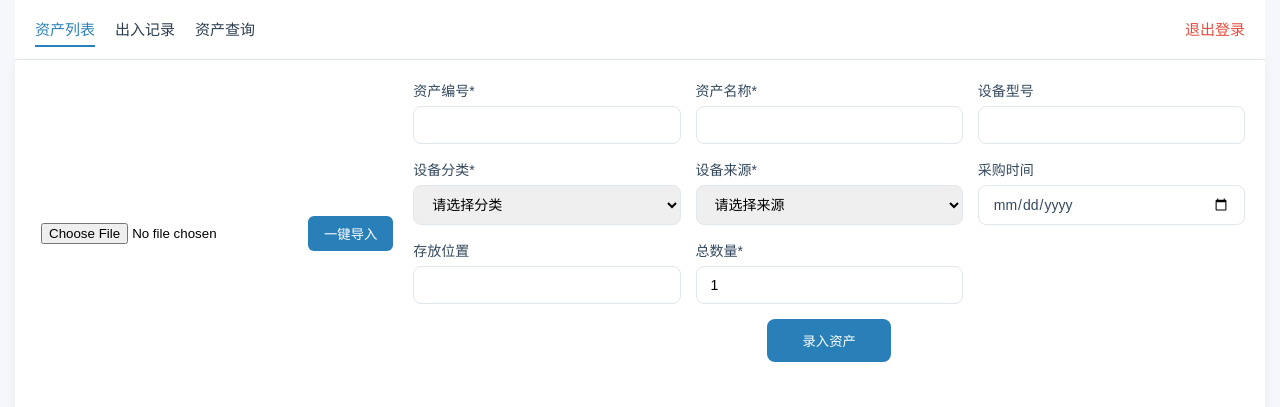
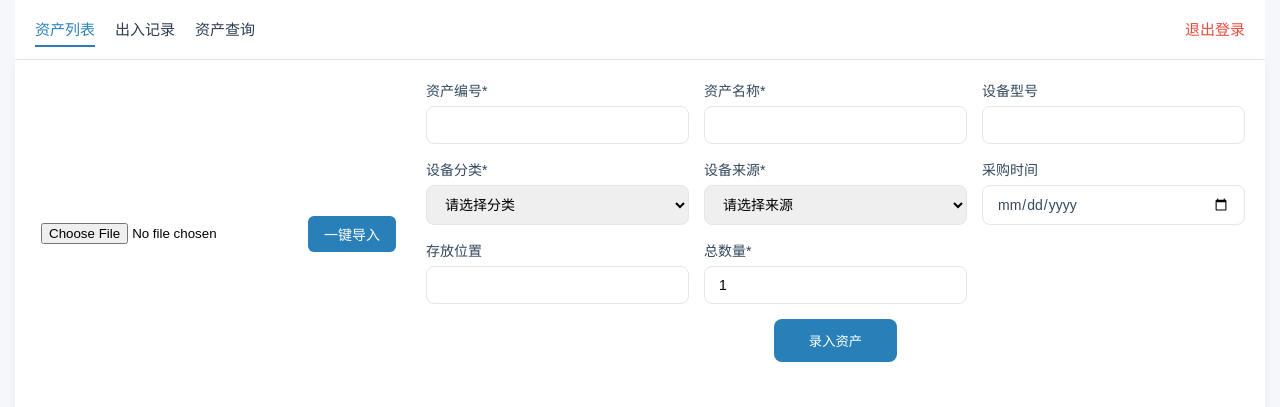
Before and after one commit to liuhuaqing446/lab-asset, a Flask app: page / in a window 1280 px wide. Shown: the part 97-504 px from the top of the page. Run offline with Flask 3, Linux system fonts and the light colour scheme; the visitor is signed in with stand-in values (Sample User, id 1); data that the repository does not hold is empty.

Commit message:
Update index.html

```diff
--- a/templates/index.html
+++ b/templates/index.html
@@ -50,12 +50,17 @@
         .category-2 { background: #e67e22; }
         .category-3 { background: #7f8c8d; }
         .btn-delete { padding: 6px 14px; background: #e74c3c; color: #fff; border: none; border-radius: 6px; cursor: pointer; }
+        /* 新增：导入按钮样式，和录入按钮视觉统一 */
+        .import-btn { padding: 8px 16px; background: #2980b9; color: white; border: none; border-radius: 6px; cursor: pointer; font-size: 14px; }
+        .import-file { padding: 6px; margin-right: 8px; }
         /* 响应式 */
         @media (max-width: 992px) { .form-grid { grid-template-columns: repeat(2, 1fr); } }
         @media (max-width: 768px) {
             .form-grid { grid-template-columns: 1fr; }
             .asset-table { display: block; overflow-x: auto; -webkit-overflow-scrolling: touch; }
             .asset-table th, .asset-table td { min-width: 100px; font-size: 13px; }
+            .top-bar { flex-direction: column; align-items: stretch; gap: 15px !important; }
+            .import-form { width: 100%; }
         }
     </style>
 </head>
@@ -75,14 +80,16 @@
                 {% endif %}
             {% endwith %}
 
-            <!-- 🔴 布局修复：导入 + 录入 同一行 -->
-            <div style="display: flex; align-items: center; gap: 20px; margin-bottom: 20px; flex-wrap: wrap;">
-                <form action="/import_assets" method="POST" enctype="multipart/form-data" style="display: flex; align-items: center; gap: 8px; margin:0;">
-                    <input type="file" name="file" accept=".xlsx" required style="padding:6px;">
-                    <button type="submit" style="padding:8px 16px; background:#2980b9; color:white; border:none; border-radius:6px; cursor:pointer;">一键导入</button>
+            <!-- 核心修复：导入+录入 严格同行，垂直居中，无错位 -->
+            <div style="display: flex; align-items: center; gap: 30px; margin-bottom: 25px; flex-wrap: wrap;" class="top-bar">
+                <!-- 一键导入表单 -->
+                <form action="/import_assets" method="POST" enctype="multipart/form-data" class="import-form" style="display: flex; align-items: center; margin: 0;">
+                    <input type="file" name="file" accept=".xlsx" required class="import-file">
+                    <button type="submit" class="import-btn">一键导入</button>
                 </form>
 
-                <form method="post" action="/add_asset" style="flex: 1; margin:0;">
+                <!-- 录入资产表单：占满剩余宽度，和导入按钮同行 -->
+                <form method="post" action="/add_asset" style="flex: 1; margin: 0;">
                     <div class="form-grid">
                         <div class="form-group"><label>资产编号*</label><input type="text" name="asset_id" required placeholder=""></div>
                         <div class="form-group"><label>资产名称*</label><input type="text" name="name" required placeholder=""></div>
@@ -99,6 +106,7 @@
                                 {% for src in sources %}<option value="{{ src }}">{{ src }}</option>{% endfor %}
                             </select>
                         </div>
+                        <!-- 核心修复：采购时间input，配合CSS隐藏默认提示，选中后正常显示 -->
                         <div class="form-group"><label>采购时间</label><input type="date" name="purchase_time"></div>
                         <div class="form-group"><label>存放位置</label><input type="text" name="location" placeholder=""></div>
                         <div class="form-group"><label>总数量*</label><input type="number" name="total_quantity" value="1" min="1" required></div>
```
